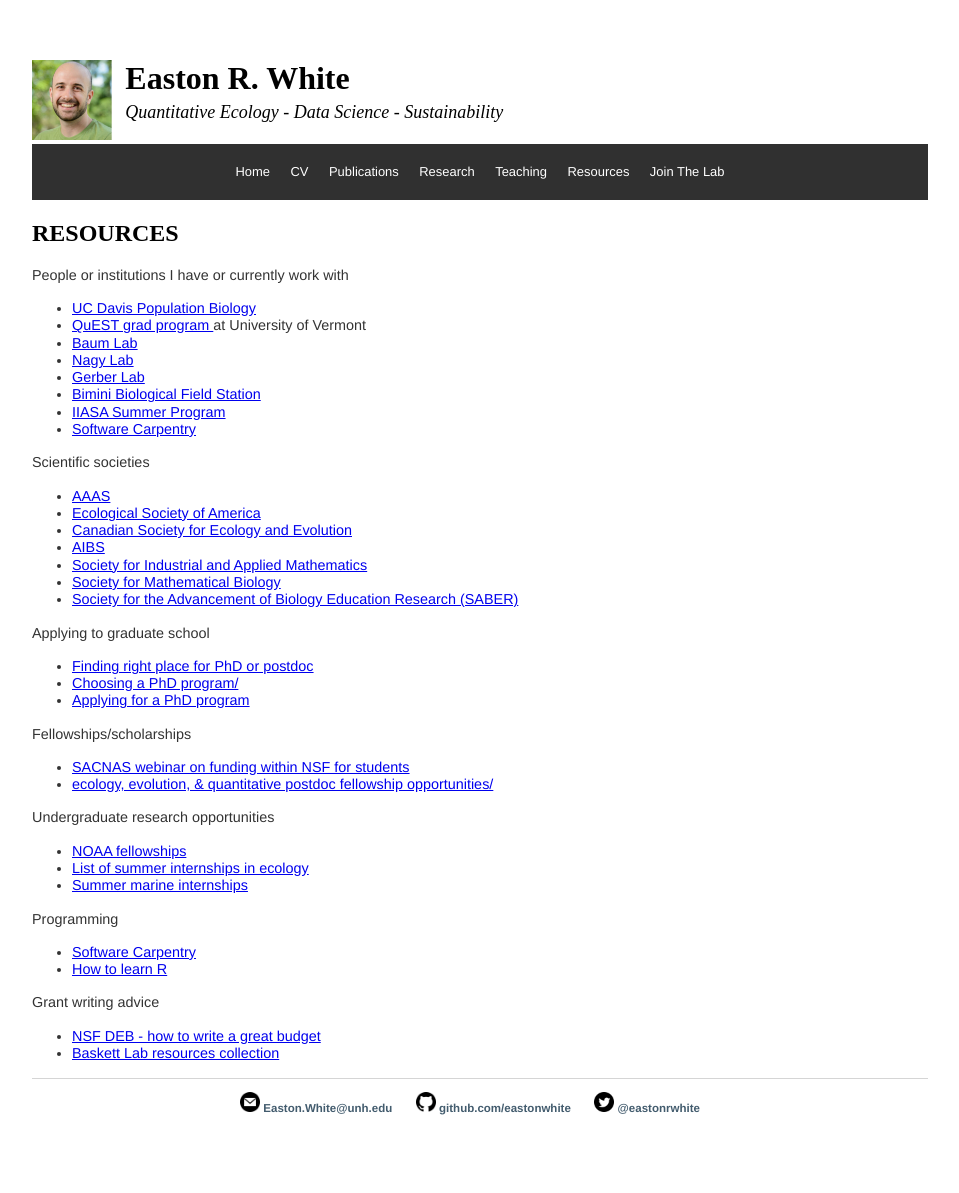
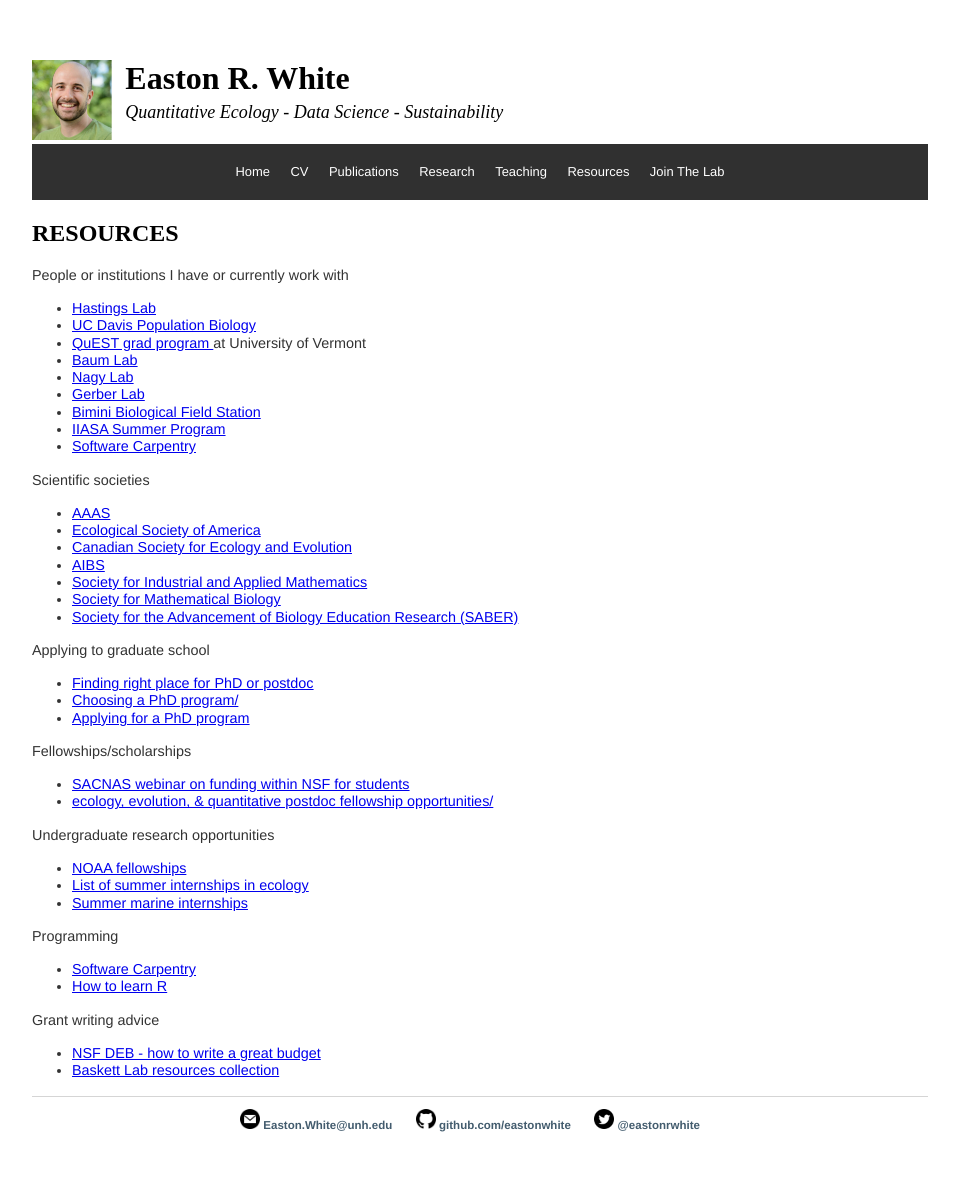
Before and after one commit to eastonwhite/eastonwhite.github.io, a Jekyll site: the page built from resources/index.html, in a window 1280 px wide. Shown: the whole page, without its empty margins (160-1119 px from the left). Built offline with Jekyll 4.4.1, drawn with Linux system fonts in a browser that asks for light colours.

Commit message:
added collaborator

```diff
--- a/resources/index.html
+++ b/resources/index.html
@@ -6,6 +6,7 @@ title: Easton R. White | Resources
 
 <p>People or institutions I have or currently work with</p>
 <ul>
+  <li><a href="https://alanhastings.ucdavis.edu/">Hastings Lab</a></li>
 <li><a href="http://cpb.ucdavis.edu/">UC Davis Population Biology</a></li>
 <li><a href="https://www.uvm.edu/quest">QuEST grad program </a>at University of Vermont</li>
 <li><a href="http://baumlab.weebly.com/">Baum Lab</a></li>
```
